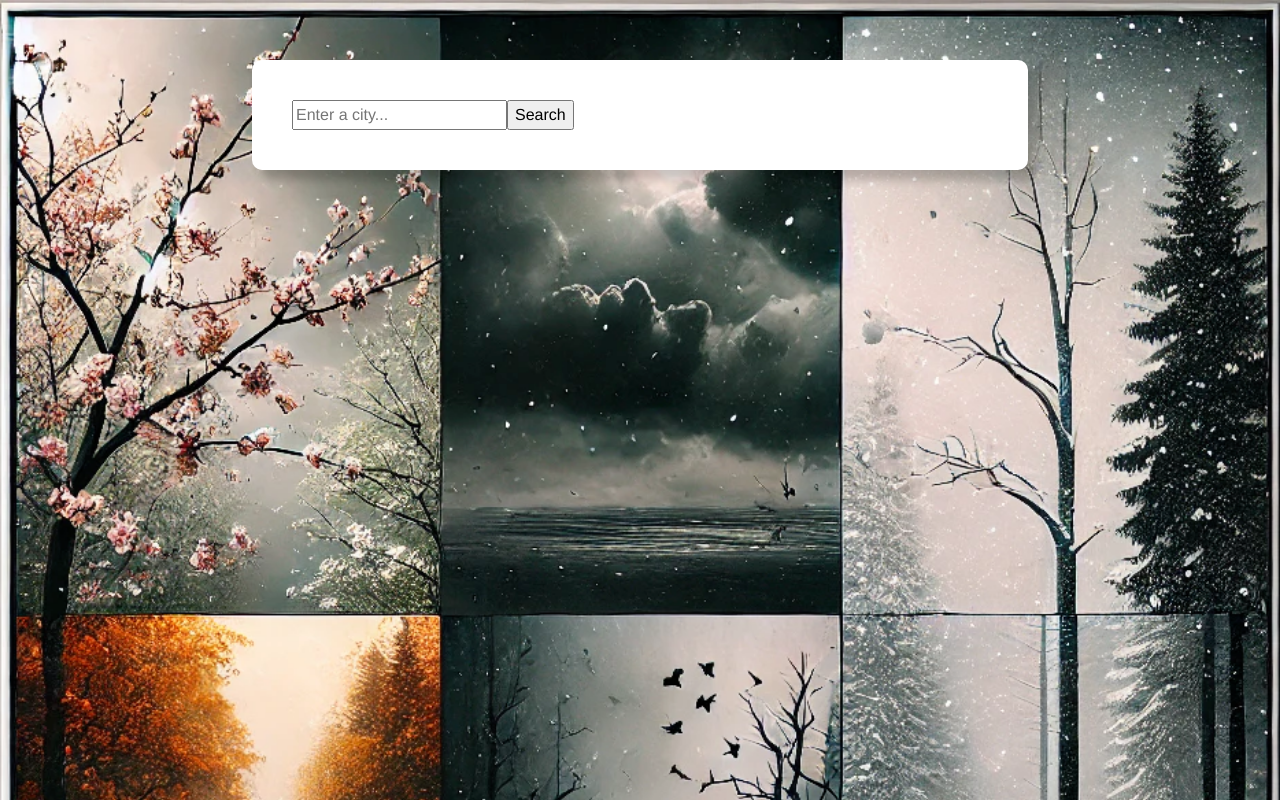
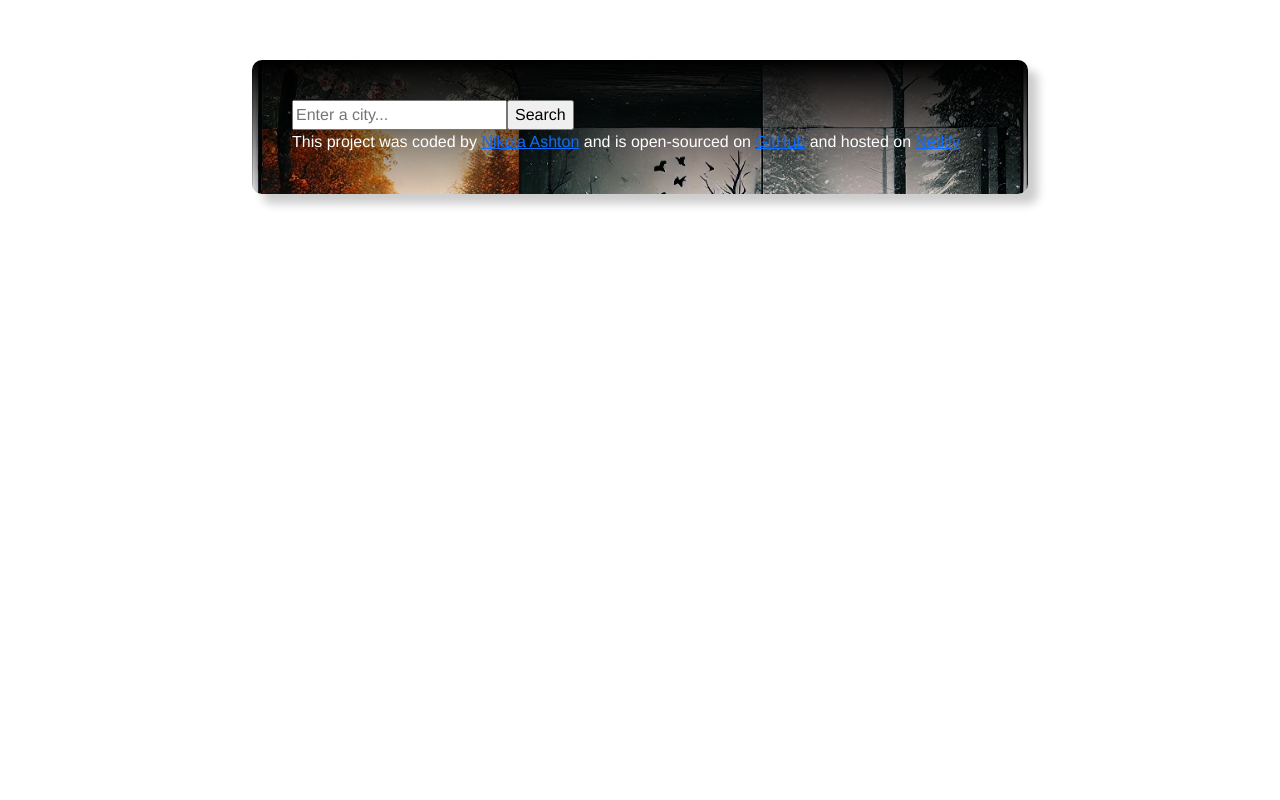
Before and after one commit to nikolaclare/weather-app-react, a React (Create React App) app: page / in a window 1280 px wide. Built offline with nearby package versions, Linux system fonts and the light colour scheme.

Commit message:
Set background image, added logo and footer

```diff
--- a/src/App.css
+++ b/src/App.css
@@ -2,9 +2,3 @@
   max-width: 800px;
   margin: 60px auto;
 }
-
-body {
-  background-image: url("./images/background.png");
-  background-repeat: no-repeat;
-  background-size: cover;
-}
--- a/src/Weather.css
+++ b/src/Weather.css
@@ -1,8 +1,11 @@
 .Weather {
   font-family: 'Franklin Gothic Medium', 'Arial Narrow', Arial, sans-serif;
-  background: white;
   border-radius: 10px;
   box-shadow: 10px 10px 10px rgba(0, 0, 0, 0.2);
-  color: #C0B877;
+  color: white;
   padding: 40px;
+  background-image: linear-gradient(rgba(0, 0, 0, 1), rgba(0, 0, 0, 0.1)), url("./images/background.png");
+  background-size: cover;
+  background-repeat: no-repeat;
+  background-position: center;
 }
--- a/src/Weather.js
+++ b/src/Weather.js
@@ -8,6 +8,13 @@ export default function Weather() {
         <input type="search" placeholder="Enter a city..." />
         <input type="submit" value="Search"/>
       </form>
+      <footer>
+        This project was coded by{" "}
+        <a href="https://nikola-ashton-portfolio.netlify.app/" target="_blank" rel="noopener noreferrer">
+          Nikola Ashton</a>{" "}and is open-sourced on{" "}
+        <a href="https://github.com/nikolaclare/weather-app-react" target="_blank" rel="noopener noreferrer">GitHub</a>{" "}
+        and hosted on {" "}<a href="https://project-weatherapp-react.netlify.app/" target="_blank" rel="noopener noreferrer">Netlify</a>
+      </footer>
     </div>
   )
 }
```
Also changed, not shown: src/images/logo.png (added).
